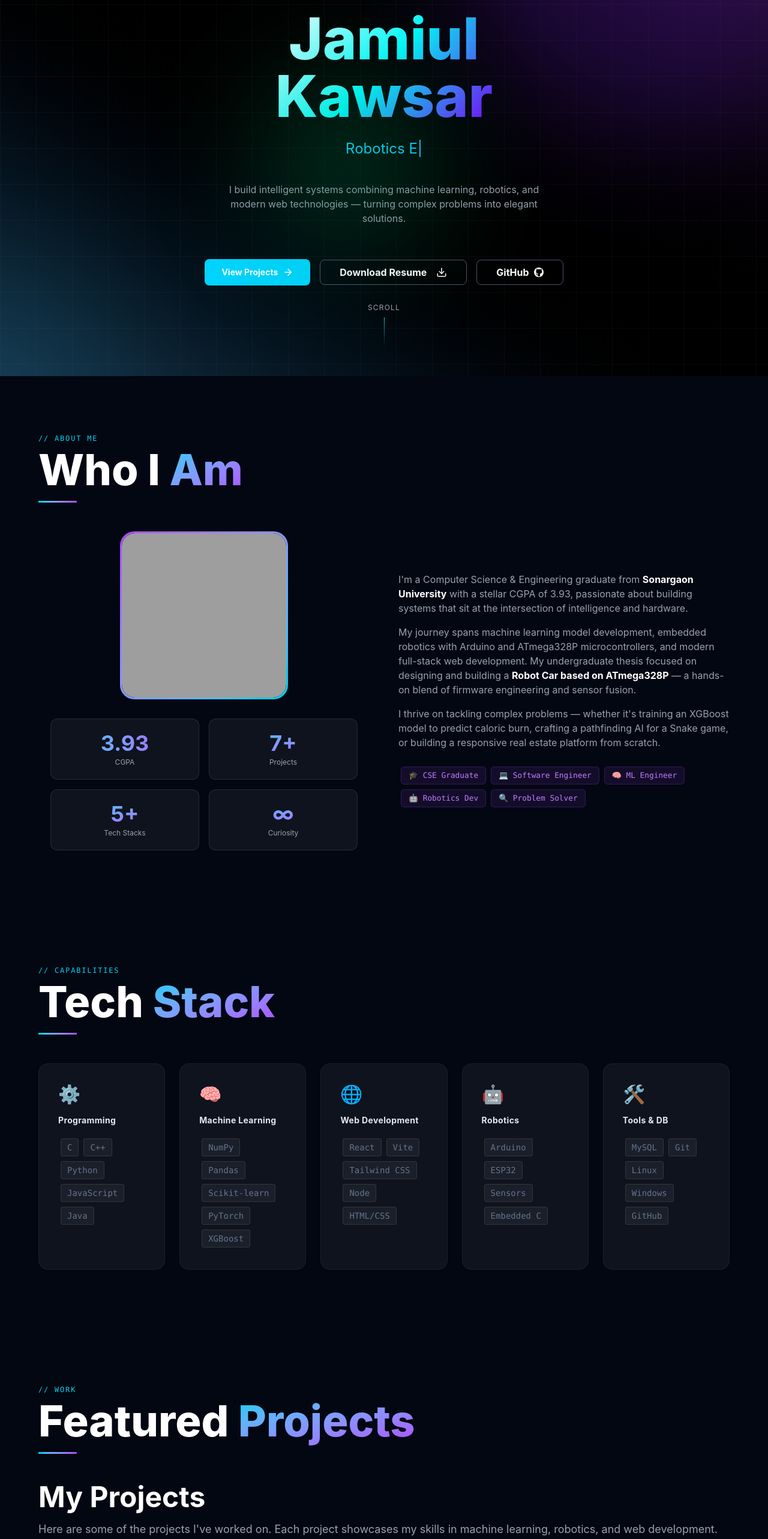
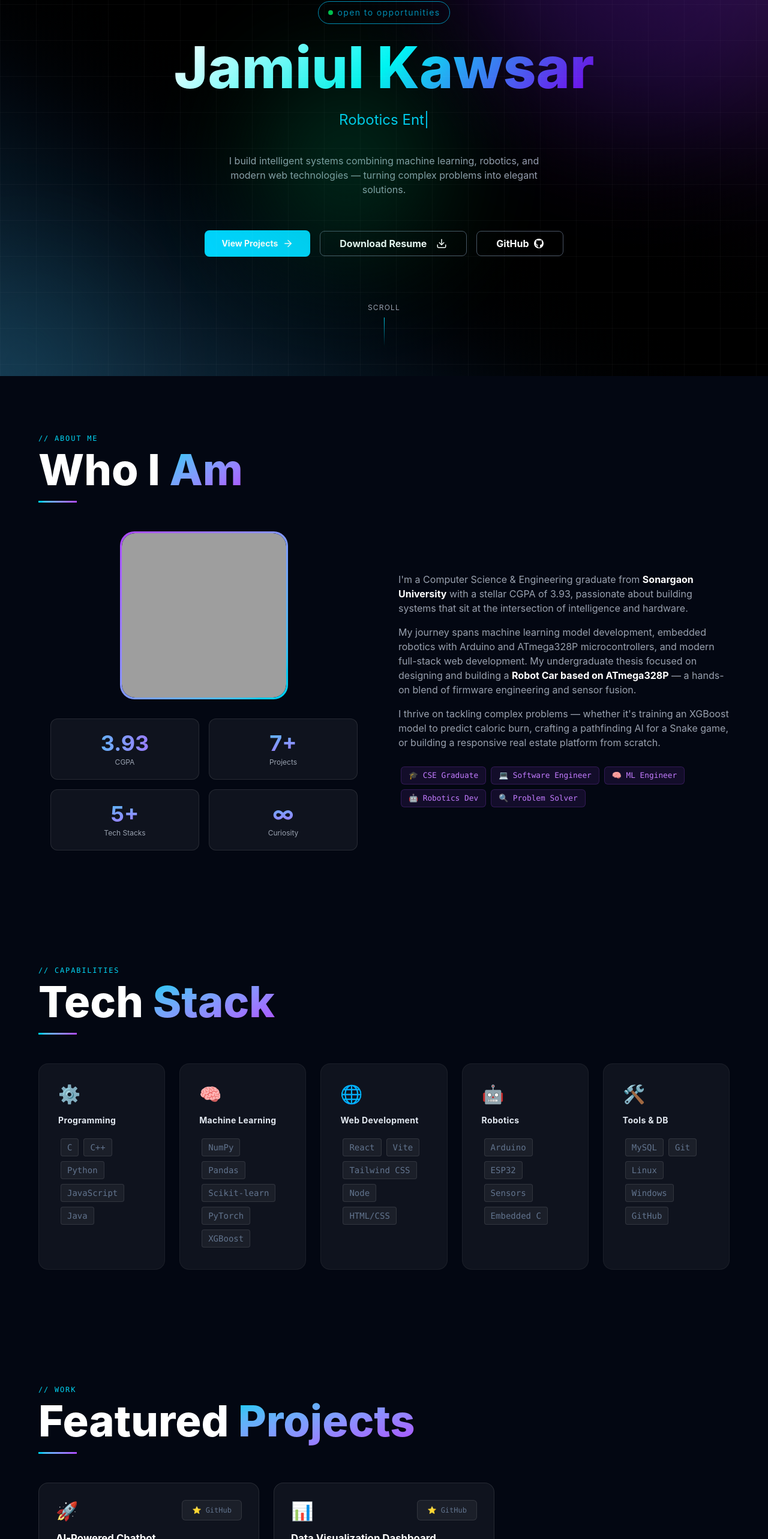
Before and after one commit to Jamiul-kawsar/Jamiul_Portfolio, a React (Vite) app: page / in a window 1280 px wide. Shown: the part 173-2739 px from the top of the page at 60% size. Built offline with nearby package versions, Linux system fonts and the light colour scheme; grey boxes are pictures that could not be loaded.

Commit message:
design project section and a projectCard component

```diff
--- a/src/App.jsx
+++ b/src/App.jsx
@@ -4,6 +4,7 @@ import About from "./components/About";
 import Projects from "./components/Projects";
 import Skills from "./components/Skills";
 import Contact from "./components/Contact";
+import Footer from "./components/Footer";
 
 function App() {
   return (
@@ -14,6 +15,7 @@ function App() {
       <Skills />
       <Projects />
       <Contact />
+      <Footer />
     </div>
   );
 }
--- a/src/components/Hero.jsx
+++ b/src/components/Hero.jsx
@@ -31,6 +31,13 @@ const Hero = () => {
         }, 1500);
     }, [index, charIndex]);
 
+    const scrollToSection = (id) => {
+        const element = document.getElementById(id);
+        if (element) {
+            element.scrollIntoView({ behavior: "smooth" });
+        }
+    };
+
     return (
         <div className="h-screen flex items-center justify-center bg-gradient-to-tr from-[#17364d] via-[#000000] to-[#2b1338] text-white">
             {/* GRID OVERLAY */}
@@ -51,6 +58,7 @@ const Hero = () => {
                     }}
                     className="absolute w-[600px] h-[600px] bg-violet-900 top-[-200px] right-[-100px] rounded-full blur-[100px] opacity-30"
                 />
+
                 <motion.div
                     animate={{
                         x: [0, 30, -20, 0],
@@ -62,6 +70,7 @@ const Hero = () => {
                     }}
                     className="absolute w-[300px] h-[300px] bg-cyan-900 bottom-[-100px] left-[-100px] rounded-full blur-[100px] opacity-30"
                 />
+
                 <motion.div
                     animate={{
                         x: [0, 15, -20, 0],
@@ -74,41 +83,50 @@ const Hero = () => {
                     className="absolute w-[300px] h-[300px] bg-emerald-600 top-[35%] left-[35%] rounded-full blur-[100px] opacity-30"
                 />
             </div>
+
             {/* CONTENT */}
             <div className="text-center flex flex-col items-center justify-center space-y-6 px-4">
                 <div className='text-cyan-600 flex items-center py-2 border border-cyan-600 px-4 py-2 rounded-full animate-pulse'>
+
                     {/* green dot */}
                     <div className="w-2 h-2 bg-green-500 rounded-full mr-2"></div>
+
                     <p className="text-sm text-cyan-600 tracking-widest">
                         open to opportunities
                     </p>
                 </div>
+
                 <div className='bg-[linear-gradient(135deg,#ffffff,cyan,#7F00FF)] bg-clip-text text-transparent animate-[gradient_5s_ease_infinite]'>
-                    <h1 className="text-5xl lg:text-8xl font-extrabold font-stretch-expanded text-center">
-                        <span className="inline lg:block">Jamiul</span>{" "}
-                        <span className="inline lg:block">Kawsar</span>
+                    <h1 className="text-7xl md:text-8xl font-extrabold font-stretch-expanded text-center">
+                        <span className="inline">Jamiul</span>{" "}
+                        <span className="inline">Kawsar</span>
                     </h1>
                 </div>
+
                 <div>
                     <p className="text-2xl text-[#00d4ff] mb-4">
                         {text}
                         <span className="animate-pulse">|</span>
                     </p>
                 </div>
+
                 <div className='max-w-xl'>
                     <p className="text-md text-gray-400 mb-8">
                         I build intelligent systems combining machine learning, robotics, and modern web technologies — turning complex problems into elegant solutions.
                     </p>
                 </div>
+
                 <div className="flex flex-col sm:flex-row gap-4 justify-center items-center flex-wrap">
-                    <a href='/projects' className="inline-flex items-center gap-2 px-7 py-3 rounded-lg font-bold text-sm bg-[#00d4ff] hover:-translate-y-1 hover:shadow-[0_8px_30px_rgba(0,212,255,0.3)] transition-all duration-200 whitespace-nowrap">
+                    <button onClick={() => scrollToSection('projects')} className="inline-flex items-center gap-2 px-7 py-3 rounded-lg font-bold text-sm bg-[#00d4ff] hover:-translate-y-1 hover:shadow-[0_8px_30px_rgba(0,212,255,0.3)] transition-all duration-200 whitespace-nowrap">
                         View Projects
                         <ArrowRight size={18} />
-                    </a>
+                    </button>
+
                     <a href="/CV_Jamiul_Kawsar_BD.pdf" download className="border border-gray-600 hover:border-cyan-600 text-white hover:text-cyan-600 font-bold py-2 px-8 rounded-lg inline-flex items-center gap-2 whitespace-nowrap">
                         Download Resume
                         <Download className='inline ml-2' size={18} />
                     </a>
+
                     <a href="https://github.com/Jamiul-kawsar" target="_blank" rel="noopener noreferrer" className="group border border-gray-600 hover:border-cyan-600 text-white hover:text-cyan-600 font-bold py-2 px-8 rounded-lg inline-flex items-center gap-2 whitespace-nowrap">
                         GitHub
                         <img src="/github.png" alt="GitHub"
--- a/src/components/Navbar.jsx
+++ b/src/components/Navbar.jsx
@@ -49,9 +49,10 @@ const Navbar = () => {
         </div>
 
         {/* Call To Action Button */}
-        <button className=" bg-gradient-to-l from-blue-500 to-violet-700 text-white py-1 px-3 rounded-md hover:from-blue-600 hover:to-violet-800 transition duration-300 ease-in-out cursor-pointer" >
+        <a  href="#contact"
+        className=" bg-gradient-to-l from-blue-500 to-violet-700 text-white py-1 px-3 rounded-md hover:from-blue-600 hover:to-violet-800 transition duration-300 ease-in-out cursor-pointer" >
           Hire Me
-        </button>
+        </a >
 
         {/* Mobile Menu Button */}
         <button
--- /dev/null
+++ b/src/components/ProjectCard.jsx
@@ -0,0 +1,51 @@
+import React from 'react'
+
+const ProjectCard = ({
+    icon = "",
+    title,
+    description,
+    tags = [],
+    githubLink,
+}) => {
+    return (
+        <div className="group relative p-7 rounded-2xl bg-white/5 border border-white/10 cursor-pointer overflow-hidden transition-all duration-30">
+
+            <div className="absolute top-0 left-0 right-0 h-[1px] bg-gradient-to-r from-transparent via-[#00d4ff] to-transparent opacity-0 group-hover:opacity-100 transition-opacity duration-300" >
+            </div>
+            <div className='flex justify-between items-start mb-4'>
+                <span className='text-3xl'>{icon}</span>
+                <div className='flex gap-2'>
+                    <a href={githubLink}
+                        className="inline-flex items-center gap-1 bg-white/5 border border-white/10 hover:border-[#00d4ff] text-slate-500 px-4 py-2 rounded-md text-xs font-mono cursor-pointer transition-all duration-200 no-underline"
+                    >
+                        ⭐ GitHub</a>
+                </div>
+            </div>
+
+            <h3 className='text-[1.05rem] font-bold mb-[0.6rem] text-white'>{title}</h3>
+
+            <p className="text-slate-500 text-[0.85rem] leading-[1.65] mb-5">
+                {description}
+            </p>
+            <div className='flex flex-wrap'>
+                <span className="inline-block bg-[rgba(0,212,255,0.06)] border border-white/10 px-2.5 py-1 rounded text-sm text-[#00d4ff] font-mono m-1 transition-all duration-200">{tags[0]}</span>
+
+                <span className="inline-block bg-[rgba(0,212,255,0.06)] border border-white/10 px-2.5 py-1 rounded text-sm text-[#00d4ff] font-mono m-1 transition-all duration-200">{tags[1]}</span>
+
+                <span className="inline-block bg-[rgba(0,212,255,0.06)] border border-white/10 px-2.5 py-1 rounded text-sm text-[#00d4ff] font-mono m-1 transition-all duration-200">{tags[2]}</span>
+
+                <span className="inline-block bg-[rgba(0,212,255,0.06)] border border-white/10 px-2.5 py-1 rounded text-sm text-[#00d4ff] font-mono m-1 transition-all duration-200">{tags[3]}</span>
+
+                <span className="inline-block bg-[rgba(0,212,255,0.06)] border border-white/10 px-2.5 py-1 rounded text-sm text-[#00d4ff] font-mono m-1 transition-all duration-200">{tags[4]}</span>
+            </div>
+
+            <button className="mt-4 bg-transparent border border-purple-500/30 hover:border-purple-500/70 text-[#a78bfa] px-[0.9rem] py-[0.4rem] rounded-[6px] text-[0.75rem] font-mono cursor-pointer transition-all duration-200"
+            >
+                View Details
+            </button>
+
+        </div>
+    )
+}
+
+export default ProjectCard
--- a/src/components/Projects.jsx
+++ b/src/components/Projects.jsx
@@ -1,5 +1,6 @@
 import React from 'react'
 import SectionHeader from "./SectionHeader";
+import ProjectCard from "./ProjectCard";
 
 const Projects = () => {
   return (
@@ -12,10 +13,26 @@ const Projects = () => {
           highlight="Projects"
         />
 
-        <h1 className='text-5xl font-bold mb-4'>My Projects</h1>
-        <p className='text-lg text-gray-400 mb-8'>
-          Here are some of the projects I've worked on. Each project showcases my skills in machine learning, robotics, and web development.
-        </p>
+        {/* Projects go here... */}
+        <div className="grid grid-cols-1 sm:grid-cols-2 md:grid-cols-3 gap-6">
+          {/* Example Project Card */}
+          <ProjectCard
+            icon="🚀"
+            title="AI-Powered Chatbot"
+            description="A chatbot that uses natural language processing to provide intelligent responses to user queries."
+            tags={["Python", "NLP", "Chatbot", "AI", "Machine Learning"]}
+            githubLink="https://github.com/yourusername/ai-chatbot"
+          />
+          <ProjectCard
+            icon="📊"
+            title="Data Visualization Dashboard"
+            description="A web-based dashboard that visualizes complex datasets using interactive charts and graphs."
+            tags={["React", "D3.js", "Data Visualization", "Web Development", "JavaScript"]}
+            githubLink="https://github.com/yourusername/data-visualization-dashboard"
+          />
+
+        </div>
+
       </div>
     </section>
   )
```
